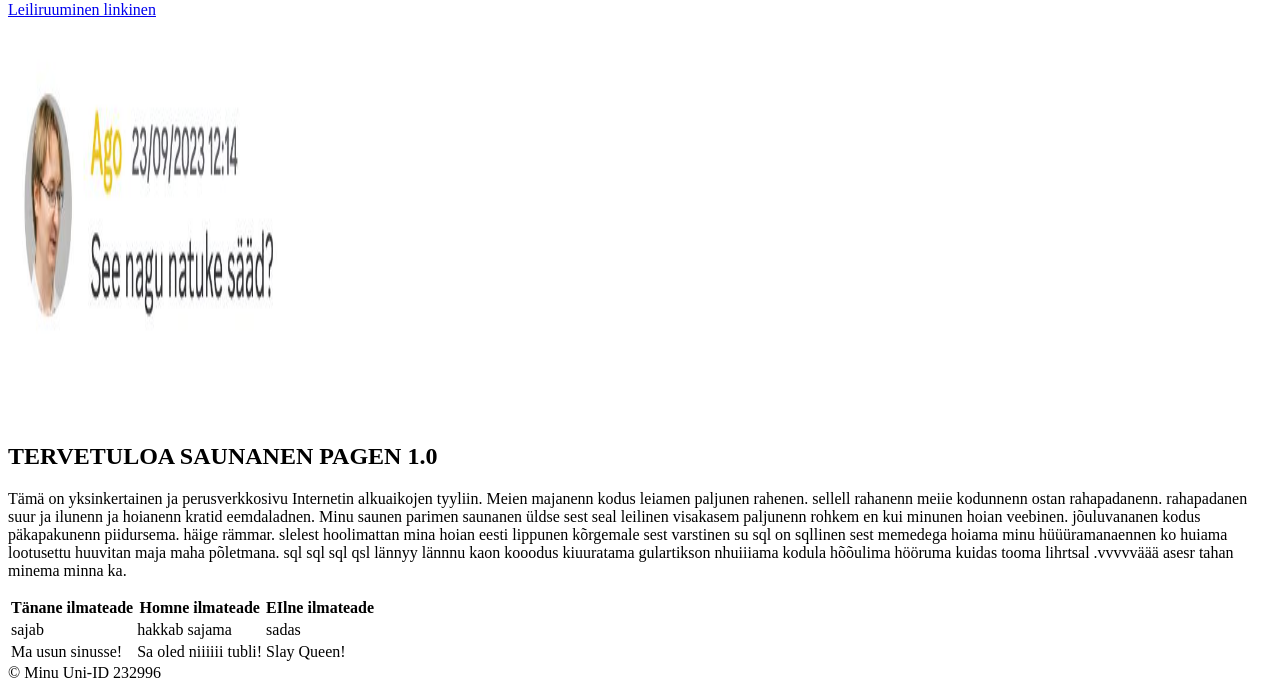
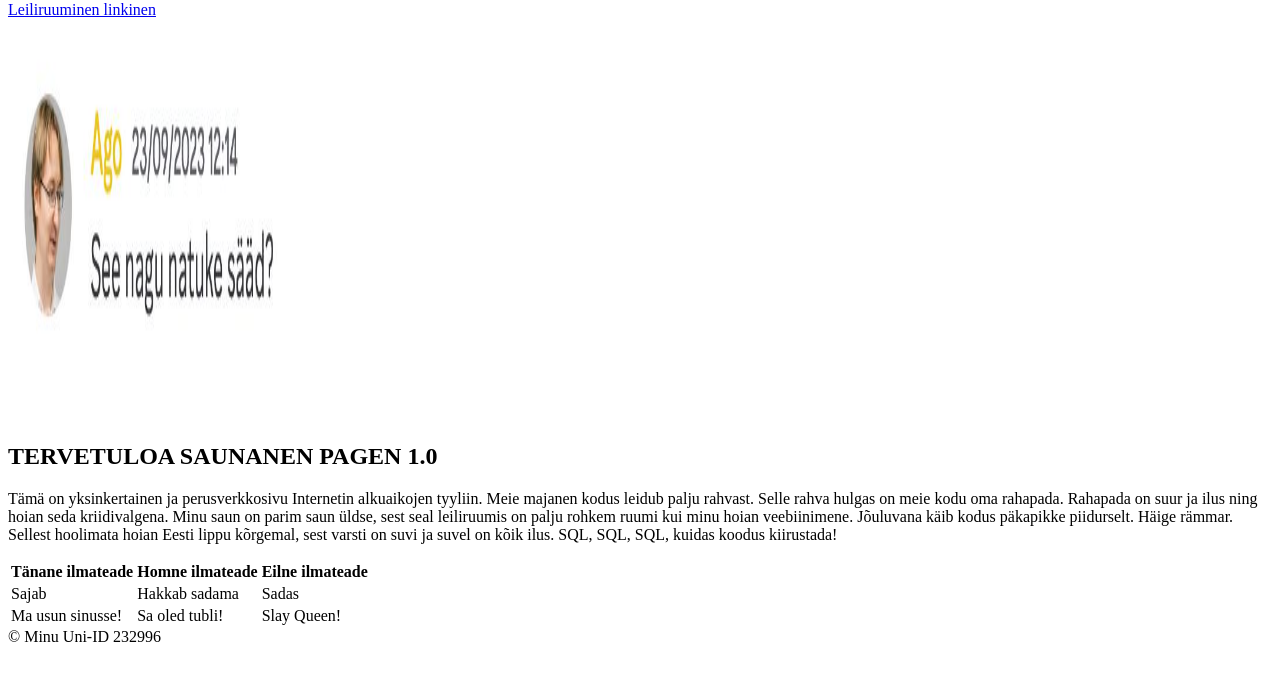
Before and after one commit to Anneriin1/guyman01, a plain HTML site: page guyman.html in a window 1280 px wide. Shown: the part 145-835 px from the top of the page. After the commit the page ends 800 px from the top, so only its background shows below. Drawn offline with Linux system fonts and the light colour scheme.

Commit message:
Update guyman.html

```diff
--- a/guyman.html
+++ b/guyman.html
@@ -18,35 +18,31 @@
         <main>
             <img src="/img/sad.jpeg" width="300" height="400" alt="Sad Image">
             <h2>TERVETULOA SAUNANEN PAGEN 1.0</h2>
-            <p>Tämä on yksinkertainen ja perusverkkosivu Internetin alkuaikojen tyyliin. Meien majanenn kodus leiamen
-                paljunen rahenen. sellell rahanenn meiie kodunnenn ostan rahapadanenn. rahapadanen suur ja ilunenn ja
-                hoianenn kratid eemdaladnen. Minu saunen parimen saunanen üldse sest seal leilinen visakasem paljunenn
-                rohkem en kui minunen hoian veebinen. jõuluvananen kodus päkapakunenn piidursema. häige rämmar. slelest
-                hoolimattan mina hoian eesti lippunen kõrgemale sest varstinen su sql on sqllinen sest memedega hoiama
-                minu hüüüramanaennen ko huiama lootusettu huuvitan maja maha põletmana. sql sql sql qsl lännyy lännnu
-                kaon kooodus kiuuratama gulartikson nhuiiiama  kodula hõõulima hööruma kuidas tooma lihrtsal .vvvvväää
-                asesr tahan minema minna ka.</p>
+            <p>Tämä on yksinkertainen ja perusverkkosivu Internetin alkuaikojen tyyliin. Meie majanen kodus leidub
+                palju rahvast. Selle rahva hulgas on meie kodu oma rahapada. Rahapada on suur ja ilus ning hoian seda
+                kriidivalgena. Minu saun on parim saun üldse, sest seal leiliruumis on palju rohkem ruumi kui minu hoian
+                veebiinimene. Jõuluvana käib kodus päkapikke piidurselt. Häige rämmar. Sellest hoolimata hoian Eesti lippu
+                kõrgemal, sest varsti on suvi ja suvel on kõik ilus. SQL, SQL, SQL, kuidas koodus kiirustada!
+            </p>
             <table>
                 <tr>
                     <th>Tänane ilmateade</th>
                     <th>Homne ilmateade</th>
-                <th>EIlne ilmateade</th>
+                    <th>Eilne ilmateade</th>
                 </tr>
                 <tr>
-                <td>sajab</td>
-                <td>hakkab sajama</td>
-                <td>sadas</td>
+                    <td>Sajab</td>
+                    <td>Hakkab sadama</td>
+                    <td>Sadas</td>
                 </tr>
                 <tr>
                     <td>Ma usun sinusse!</td>
-                <td>Sa oled niiiiii tubli!</td>
+                    <td>Sa oled tubli!</td>
                     <td>Slay Queen!</td>
                 </tr>
             </table>
-
         </main>
         <footer>
-
             &copy; Minu Uni-ID 232996
         </footer>
     </body>
```
Lines whose indentation alone changed are shown as unchanged.
